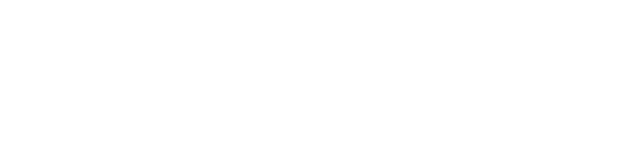
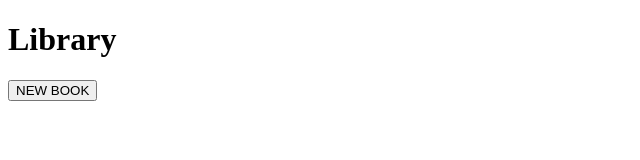
Before and after one commit to vollantre/JS-library, a plain HTML site: page index.html in a window 1280 px wide. Shown: the whole page, without its empty margins (0-640 px from the left). Drawn offline with Linux system fonts and the light colour scheme.

Commit message:
change title to Library and add newbook button

```diff
--- a/index.html
+++ b/index.html
@@ -4,10 +4,12 @@
     <meta charset="UTF-8">
     <meta name="viewport" content="width=device-width, initial-scale=1.0">
     <meta http-equiv="X-UA-Compatible" content="ie=edge">
-    <title>Document</title>
+    <title>Library</title>
     <link rel="stylesheet" href="style.css">
 </head>
 <body>
+    <h1>Library</h1>
+    <button id="newbook">NEW BOOK</button>
     <script src="script.js"></script>
 </body>
 </html>
```
